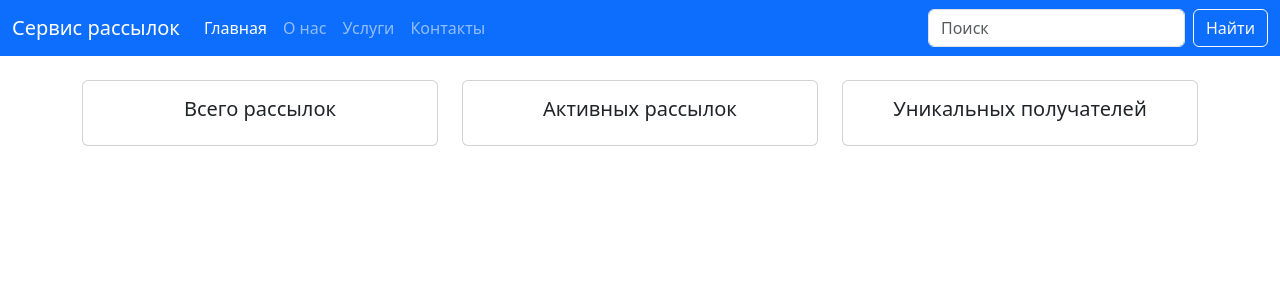
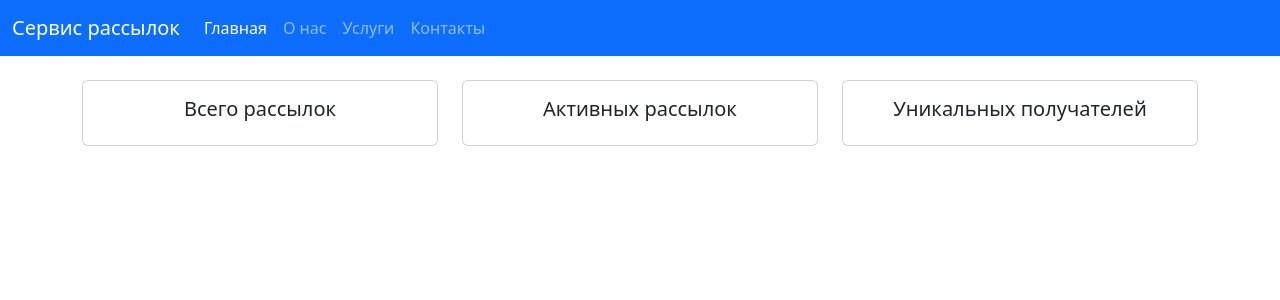
Before and after one commit to kirillgladkikh/course_4, a Django app: page / in a window 1280 px wide. Shown: the top 300 px of the page. Run offline with Django 5.2, Linux system fonts and the light colour scheme.

Commit message:
mailing::inc_menu.html fix

```diff
--- a/mailing/templates/includes/inc_menu.html
+++ b/mailing/templates/includes/inc_menu.html
@@ -21,8 +21,8 @@
         </li>
       </ul>
       <form class="d-flex" role="search">
-        <input class="form-control me-2" type="search" placeholder="Поиск" aria-label="Поиск">
-        <button class="btn btn-outline-light" type="submit">Найти</button>
+<!--        <input class="form-control me-2" type="search" placeholder="Поиск" aria-label="Поиск">-->
+<!--        <button class="btn btn-outline-light" type="submit">Найти</button>-->
       </form>
     </div>
   </div>
```
